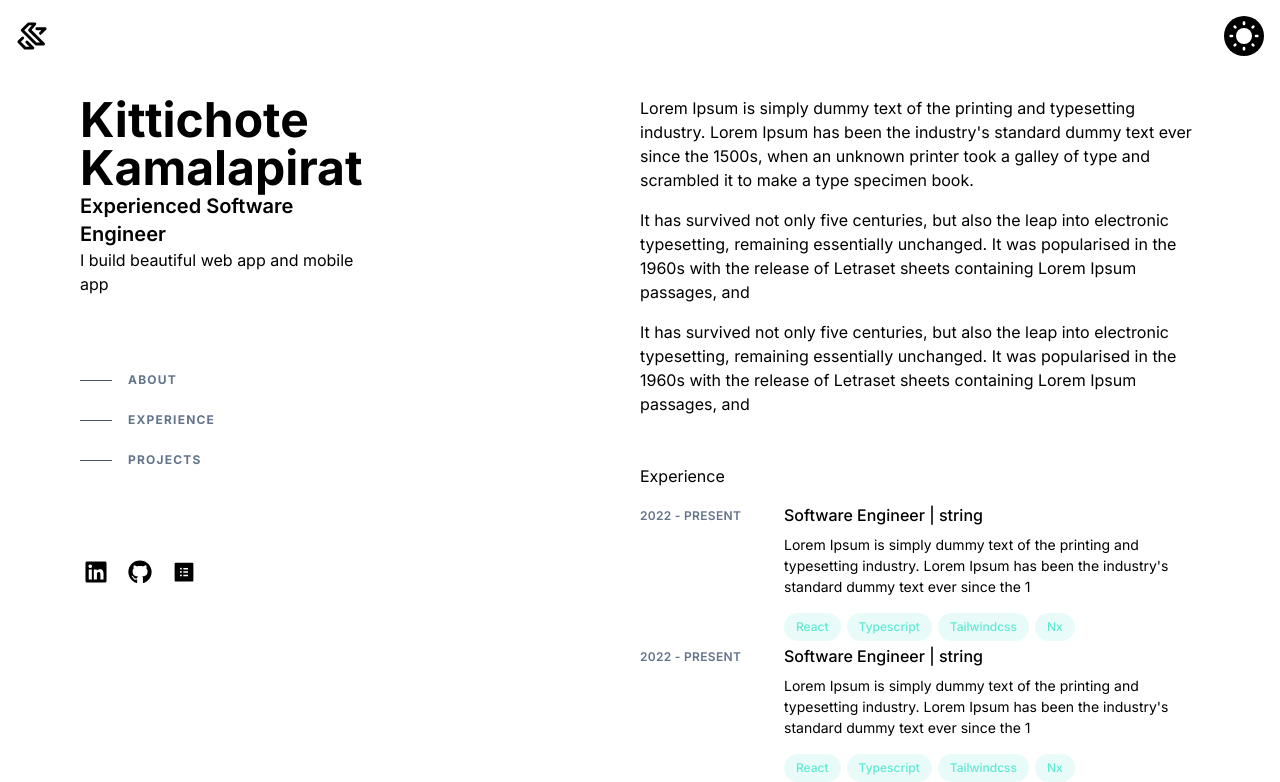
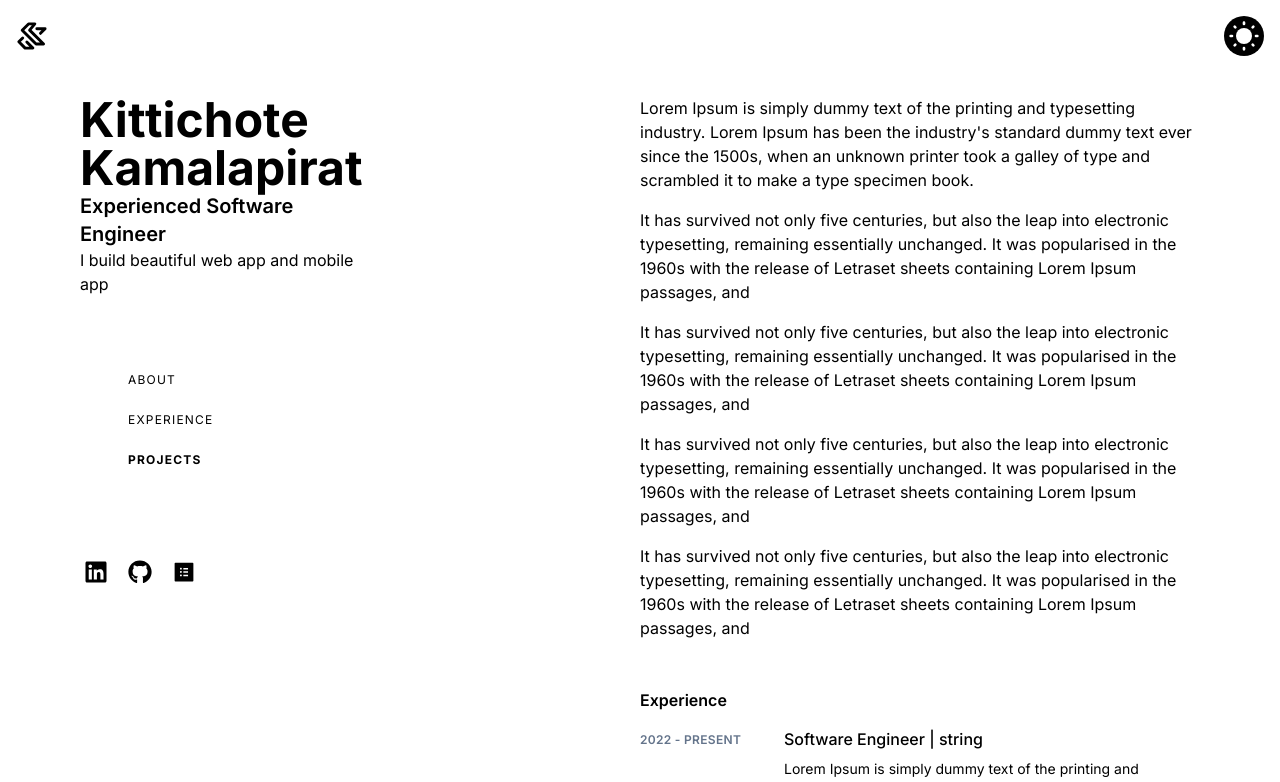
Before and after one commit to KittichoteKamalapirat/dev-port-v3, a Next.js app: page / in a window 1280 px wide. Shown: the top 782 px of the page. Built offline with nearby package versions, Linux system fonts and the light colour scheme.

Commit message:
fix: fix breadcrumb intersection bug

```diff
--- a/package.json
+++ b/package.json
@@ -20,6 +20,7 @@
     "react": "^18",
     "react-dom": "^18",
     "react-icons": "^4.12.0",
+    "react-intersection-observer": "^9.5.3",
     "tailwind-merge": "^2.1.0"
   },
   "devDependencies": {
--- a/src/app/components/sections/About.section.tsx
+++ b/src/app/components/sections/About.section.tsx
@@ -8,6 +8,7 @@ interface Props {
 const AboutSection = ({ className }: Props) => {
   return (
     <section id="about" className={cn(className)}>
+      {/* <h2 className="text-foreground-primary mb-4 font-semibold">Hi!</h2> */}
       <P>
         Lorem Ipsum is simply dummy text of the printing and typesetting
         industry. Lorem Ipsum has been the industry's standard dummy text ever
@@ -26,6 +27,18 @@ const AboutSection = ({ className }: Props) => {
         popularised in the 1960s with the release of Letraset sheets containing
         Lorem Ipsum passages, and
       </P>
+      <P className="mt-4">
+        It has survived not only five centuries, but also the leap into
+        electronic typesetting, remaining essentially unchanged. It was
+        popularised in the 1960s with the release of Letraset sheets containing
+        Lorem Ipsum passages, and
+      </P>
+      <P className="mt-4">
+        It has survived not only five centuries, but also the leap into
+        electronic typesetting, remaining essentially unchanged. It was
+        popularised in the 1960s with the release of Letraset sheets containing
+        Lorem Ipsum passages, and
+      </P>
     </section>
   );
 };
--- a/src/app/components/sections/BreadCrumb.section.tsx
+++ b/src/app/components/sections/BreadCrumb.section.tsx
@@ -4,24 +4,25 @@ import { cn } from "../../../lib/cn";
 import P from "../Text/P";
 
 interface Props {
+  currentSection: SectionState;
   className?: string;
 }
 
-type CurrentSection = "about" | "experience" | "projects";
+export type SectionState = "about" | "experience" | "projects";
 
 interface SectionNav {
   title: string;
   href: string;
+  slug: SectionState;
 }
 
 const sectionNavs: SectionNav[] = [
-  { title: "ABOUT", href: "#about" },
-  { title: "EXPERIENCE", href: "#experience" },
-  { title: "PROJECTS", href: "#projects" },
+  { title: "ABOUT", href: "#about", slug: "about" },
+  { title: "EXPERIENCE", href: "#experience", slug: "experience" },
+  { title: "PROJECTS", href: "#projects", slug: "projects" },
 ];
 
-const BreadCrumbSection = ({ className }: Props) => {
-  const [currentSection, setCurrentSection] = useState<CurrentSection>("about");
+const BreadCrumbSection = ({ currentSection, className }: Props) => {
   return (
     <nav className={cn("nav hidden lg:block", className)}>
       <ul className="mt-16 w-max">
@@ -30,14 +31,14 @@ const BreadCrumbSection = ({ className }: Props) => {
             <a
               className={cn(
                 "group flex items-center py-3 active",
-                currentSection === "about"
-                  ? "text-foreground-primary"
+                section.slug === currentSection
+                  ? "text-foreground-primary font-bold"
                   : "text-foreground-secondary"
               )}
               href={section.href}
             >
-              <span className="nav-indicator mr-4 h-px w-8 bg-slate-600 transition-all group-hover:w-16 group-hover:bg-slate-200 group-focus-visible:w-16 group-focus-visible:bg-slate-200 motion-reduce:transition-none"></span>
-              <span className="nav-text text-xs font-bold uppercase tracking-widest text-slate-500 group-hover:text-slate-200 group-focus-visible:text-slate-200">
+              <span className="nav-indicator mr-4 h-px w-8 bg-border-medium transition-all group-hover:w-16 group-hover:bg-slate-200 group-focus-visible:w-16 group-focus-visible:bg-slate-200 motion-reduce:transition-none"></span>
+              <span className="nav-text text-xs uppercase tracking-widest  group-hover:text-slate-200 group-focus-visible:text-slate-200">
                 {section.title}
               </span>
             </a>
--- a/src/app/components/sections/Experience.section.tsx
+++ b/src/app/components/sections/Experience.section.tsx
@@ -46,7 +46,7 @@ const experiences: Experience[] = [
 const ExperienceSection = ({ className }: Props) => {
   return (
     <section id="experience" className={className}>
-      <h2 className="text-foreground-primary mb-4">Experience</h2>
+      <h2 className="text-foreground-primary mb-4 font-semibold">Experience</h2>
       {experiences.map((exp) => (
         <div className="group relative grid pb-1 transition-all sm:grid-cols-8 sm:gap-8 md:gap-4 lg:hover:!opacity-100 lg:group-hover/list:opacity-50">
           {/* left */}
--- a/src/app/components/sections/Project.section.tsx
+++ b/src/app/components/sections/Project.section.tsx
@@ -38,7 +38,7 @@ const projects: Project[] = [
 const ProjectSection = ({ className }: Props) => {
   return (
     <section id="projects" className={className}>
-      <h2 className="text-foreground-primary mb-4">Projects</h2>
+      <h2 className="text-foreground-primary mb-4 font-semibold">Projects</h2>
       {projects.map((proj) => (
         <div className="group relative grid pb-1 transition-all sm:grid-cols-8 sm:gap-8 md:gap-4 lg:hover:!opacity-100 lg:group-hover/list:opacity-50">
           {/* left */}
--- a/src/app/globals.css
+++ b/src/app/globals.css
@@ -78,4 +78,5 @@
 
 html {
   background-color: var(--color-background-primary); /* color when overscroll */
+  scroll-behavior: smooth; /* for when clicking breadcrumb */
 }
--- a/src/app/page.tsx
+++ b/src/app/page.tsx
@@ -1,15 +1,55 @@
+"use client";
+import { useInView } from "react-intersection-observer";
 import BlurBlob from "./components/BlurBlob";
 import Container from "./components/Container";
 
+import { useEffect, useState } from "react";
 import Navbar from "./components/Navbar";
 import AboutSection from "./components/sections/About.section";
-import BreadCrumbSection from "./components/sections/BreadCrumb.section";
+import BreadCrumbSection, {
+  SectionState,
+} from "./components/sections/BreadCrumb.section";
 import ExperienceSection from "./components/sections/Experience.section";
 import HeroSection from "./components/sections/Hero.section";
 import ProjectSection from "./components/sections/Project.section";
 import SocialSection from "./components/sections/Social.section";
 
 export default function Home() {
+  const [currentSection, setCurrentSection] = useState<SectionState>("about");
+
+  const {
+    ref: aboutRef,
+    inView: aboutInView,
+    entry: aboutEntry,
+  } = useInView({
+    threshold: 0.5,
+  });
+  const {
+    ref: expRef,
+    inView: expInView,
+    entry: expEntry,
+  } = useInView({
+    threshold: 0.5,
+  });
+  const {
+    ref: projectsRef,
+    inView: projectsInView,
+    entry: projectsEntry,
+  } = useInView({
+    threshold: 0.5,
+  });
+
+  useEffect(() => {
+    if (aboutInView) setCurrentSection("about");
+  }, [aboutInView]);
+
+  useEffect(() => {
+    if (expInView) setCurrentSection("experience");
+  }, [expInView]);
+
+  useEffect(() => {
+    if (projectsInView) setCurrentSection("projects");
+  }, [projectsInView]);
   return (
     <main className="flex min-h-screen flex-col items-center justify-between bg-background-primary">
       <Navbar />
@@ -20,17 +60,22 @@ export default function Home() {
           <header className="lg:sticky lg:top-0 lg:flex lg:max-h-screen lg:w-1/2 lg:flex-col lg:justify-between  lg:py-24">
             <div>
               <HeroSection />
-              <BreadCrumbSection />
+              <BreadCrumbSection currentSection={currentSection} />
             </div>
             <SocialSection className="mt-8 ml-1" />
           </header>
 
           {/* right */}
-
           <div className="lg:py-24">
-            <AboutSection />
-            <ExperienceSection className="mt-12" />
-            <ProjectSection className="mt-12" />
+            <div ref={aboutRef}>
+              <AboutSection />
+            </div>
+            <div ref={expRef}>
+              <ExperienceSection className="mt-12" />
+            </div>
+            <div ref={projectsRef}>
+              <ProjectSection className="mt-12" />
+            </div>
           </div>
         </div>
 
```
Also changed, not shown: 2 other files (tests, documents, lock files or other folders).
